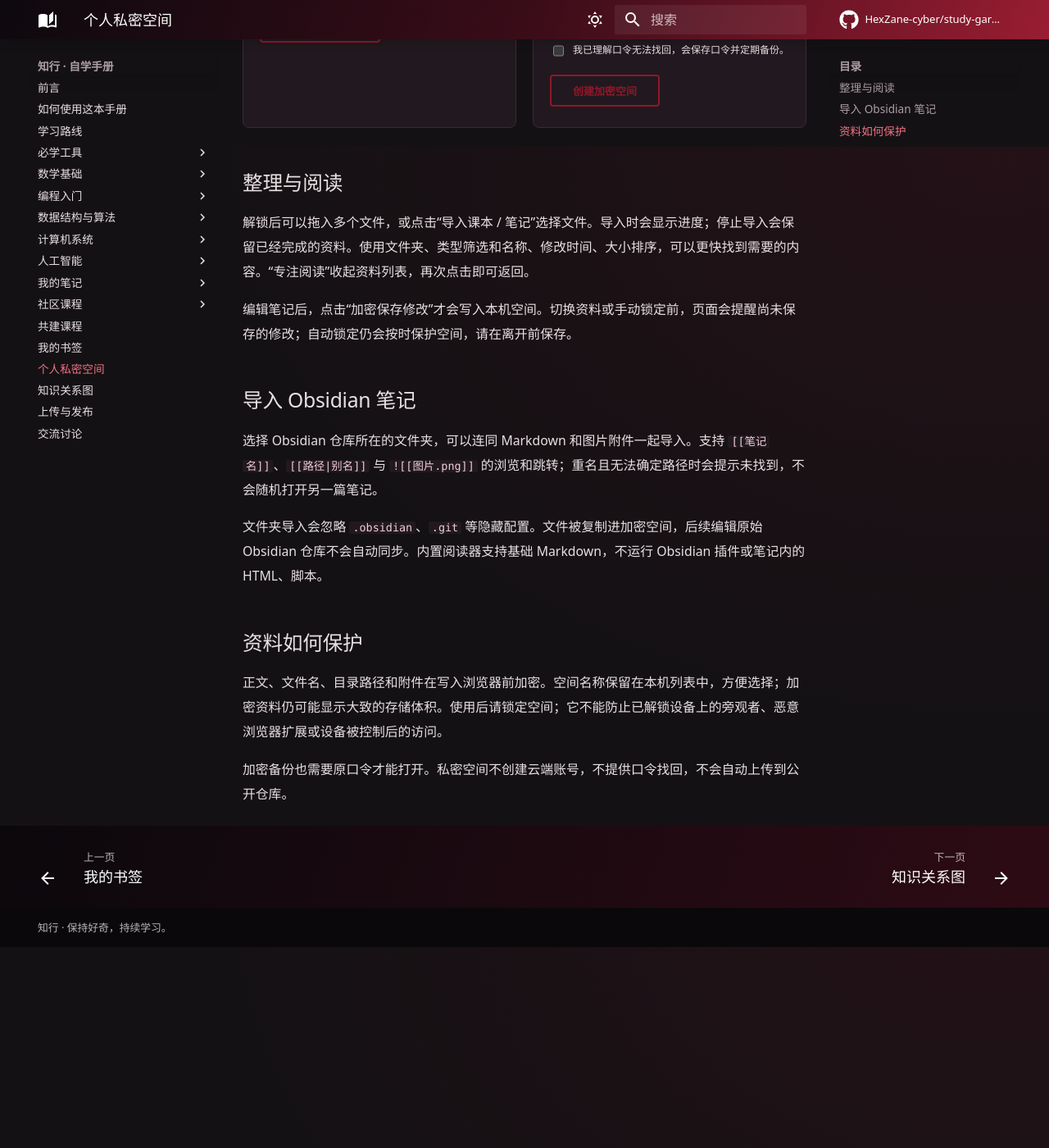
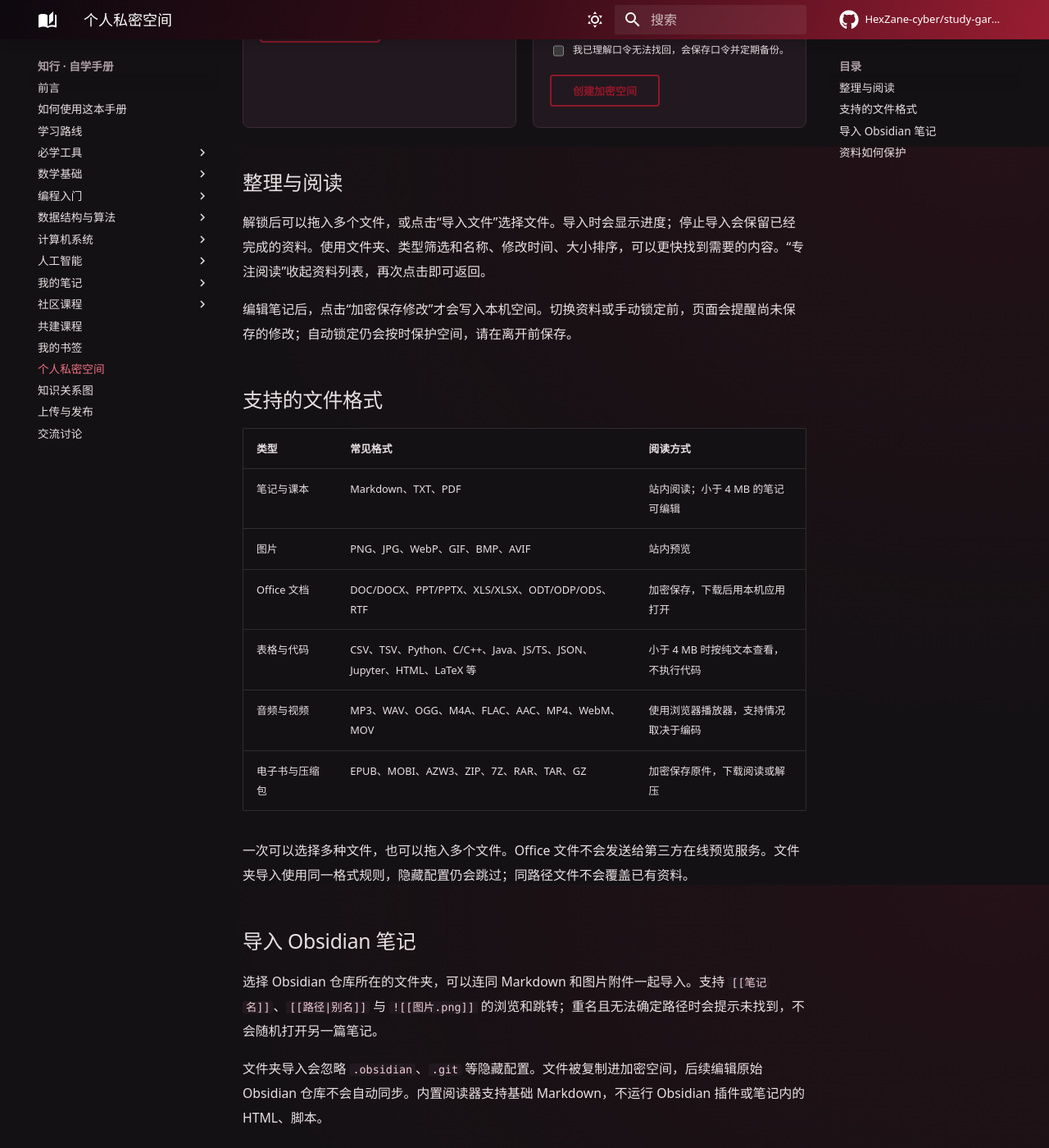
Before and after one commit to HexZane-cyber/study-garden, an MkDocs documentation site: the page built from docs/private.md, in a window 1280 px wide and 1400 px high, scrolled down 721 px. Shown: the whole window at 82% size. Built offline with MkDocs 1.6.1 and Material for MkDocs 9.7.7, drawn with Linux system fonts in a browser that asks for light colours; comment, search, counter and statistics services are not loaded; before the commit the page ends 1876 px from its top, so only the background shows below that.

Commit message:
Support mixed learning file formats in encrypted personal library

```diff
--- /dev/null
+++ b/docs/assets/vault-formats.js
@@ -0,0 +1,13 @@
+(function(root,factory){const api=factory();if(typeof module==='object'&&module.exports)module.exports=api;else root.VaultFormats=api;})(typeof window!=='undefined'?window:globalThis,function(){
+ 'use strict';
+ const groups={note:['md','markdown','txt'],pdf:['pdf'],image:['png','jpg','jpeg','webp','gif','bmp','avif'],document:['doc','docx','odt','rtf'],slides:['ppt','pptx','odp'],sheet:['xls','xlsx','ods','csv','tsv'],ebook:['epub','mobi','azw3'],audio:['mp3','wav','ogg','m4a','flac','aac'],video:['mp4','webm','mov','m4v'],code:['py','ipynb','c','h','cpp','hpp','java','js','ts','tsx','jsx','json','yaml','yml','toml','xml','html','css','sql','sh','ps1','tex','log'],archive:['zip','7z','rar','tar','gz']};
+ const labels={note:'笔记',pdf:'PDF',image:'图片',document:'文档',slides:'演示文稿',sheet:'表格',ebook:'电子书',audio:'音频',video:'视频',code:'代码 / 数据',archive:'压缩包',other:'其他文件'};
+ const lookup=new Map(Object.entries(groups).flatMap(([kind,exts])=>exts.map(ext=>[ext,kind])));
+ const extension=path=>String(path||'').split('/').pop().split('.').slice(1).pop()?.toLowerCase()||'';
+ const kind=path=>lookup.get(extension(path))||'other';
+ const supported=path=>kind(path)!=='other';
+ const text=path=>['note','code'].includes(kind(path))||['csv','tsv'].includes(extension(path));
+ const markdown=path=>['md','markdown'].includes(extension(path));
+ const mime=path=>({pdf:'application/pdf',png:'image/png',jpg:'image/jpeg',jpeg:'image/jpeg',webp:'image/webp',gif:'image/gif',bmp:'image/bmp',avif:'image/avif',mp3:'audio/mpeg',wav:'audio/wav',ogg:'audio/ogg',m4a:'audio/mp4',flac:'audio/flac',aac:'audio/aac',mp4:'video/mp4',webm:'video/webm',mov:'video/quicktime',m4v:'video/mp4'})[extension(path)]||'application/octet-stream';
+ return {groups,labels,kind,supported,text,markdown,mime,accept:[...lookup.keys()].map(ext=>'.'+ext).join(',')};
+});
--- a/docs/assets/vault.js
+++ b/docs/assets/vault.js
@@ -8,7 +8,8 @@
   const ensureSession=gen=>{if(gen!==generation||!key)throw stale();};
   const dirty=()=>editor&&editor.input.value!==editor.original;
   const canLeave=()=>!dirty()||confirm('笔记有尚未加密保存的修改。确定放弃这些修改吗？');
-  const supported=/\.(pdf|md|markdown|txt|png|jpe?g|webp|gif)$/i;
+  const F=window.VaultFormats;
+  $('#vault-file-input').accept=F.accept;
   const uuid=/^[a-f0-9-]{36}$/i;
   const message=text=>{$('#vault-status').textContent=text;};
   const request=req=>new Promise((resolve,reject)=>{req.onsuccess=()=>resolve(req.result);req.onerror=()=>reject(req.error);});
@@ -17,11 +18,11 @@
   async function put(name,record){const tx=db.transaction(name,'readwrite');const done=completed(tx);tx.objectStore(name).put(record);await done;}
   const get=(name,id)=>request(store(name).get(id));
   const all=(name,index,value)=>request(index?store(name).index(index).getAll(value):store(name).getAll());
-  function revoke(){for(const url of urls)URL.revokeObjectURL(url);urls=[];}
+  function revoke(){document.querySelectorAll('#vault-reader audio,#vault-reader video').forEach(media=>{media.pause();media.removeAttribute('src');media.load();});for(const url of urls)URL.revokeObjectURL(url);urls=[];}
   function blobURL(blob){const url=URL.createObjectURL(blob);urls.push(url);return url;}
   function download(name,blob){const a=document.createElement('a'),url=URL.createObjectURL(blob);a.href=url;a.download=name;a.click();setTimeout(()=>URL.revokeObjectURL(url),30000);}
   function formatSize(n){return n<1024*1024?`${Math.round(n/1024)} KB`:`${(n/1024/1024).toFixed(1)} MB`;}
-  function type(f){return /\.(md|markdown|txt)$/i.test(f.path)?'note':/\.pdf$/i.test(f.path)?'pdf':'image';}
+  function type(f){return F.kind(f.path);}
   function controls(){
     document.querySelectorAll('#vault-create button,#vault-unlock button,#vault-open button,#vault-restore').forEach(b=>{
       b.disabled=busy&&b.id!=='vault-lock'&&b.id!=='vault-cancel-import';
@@ -108,7 +109,7 @@
     for(const f of filtered){
       const b=document.createElement('button');b.type='button';b.className='vault-file'+(active===f.id?' active':'');b.setAttribute('aria-current',String(active===f.id));
       const title=document.createElement('strong'),small=document.createElement('small');title.textContent=f.path.split('/').pop();
-      small.textContent=`${type(f)==='pdf'?'PDF':type(f)==='note'?'笔记':'图片'} · ${f.path} · ${formatSize(f.size)}`;
+      small.textContent=`${F.labels[type(f)]} · ${f.path} · ${formatSize(f.size)}`;
       b.append(title,small);b.onclick=()=>{if(canLeave())run(()=>read(f));};fragment.append(b);
     }
     list.append(fragment);controls();
@@ -144,7 +145,7 @@
     for(const file of [...incoming]){
       const source=folder?file.webkitRelativePath||file.name:file.name;
       const path=V.normalizePath(folder?source.split('/').slice(1).join('/')||file.name:source);
-      if(!supported.test(file.name)||source.split('/').some(s=>s.startsWith('.'))||known.has(path)){skipped++;continue;}
+      if(!F.supported(file.name)||source.split('/').some(s=>s.startsWith('.'))||known.has(path)){skipped++;continue;}
       if(file.size>V.MAX_FILE)throw Error(`${file.name} 超过 128 MB，本批尚未导入`);
       known.add(path);accepted.push({file,path});
     }
@@ -205,7 +206,7 @@
   async function read(f){
     const gen=generation;message('正在解密资料…');const blob=await fileBlob(f);ensureSession(gen);
     // Complete asynchronous text decoding before installing any new reader state.
-    const text=type(f)==='note'&&f.size<=4*1024*1024?await blob.text():null;ensureSession(gen);
+    const text=F.text(f.path)&&f.size<=4*1024*1024?await blob.text():null;ensureSession(gen);
     active=f.id;editor=null;revoke();const reader=$('#vault-reader');reader.replaceChildren();
     const h=document.createElement('h2');h.textContent=f.path;reader.append(h);
     const actions=document.createElement('div');actions.className='vault-toolbar';
@@ -215,11 +216,11 @@
       if(!confirm(`删除「${f.path}」？${dirty()?'尚未保存的修改也会丢弃。':''}请确认已有需要的备份。`))return;
       await removeFile(f.id);ensureSession(gen);active=null;editor=null;revoke();readerEmpty();await loadFiles();message('资料已从本浏览器删除。');
     });reader.append(actions);
-    if(type(f)==='note'){
+    if(F.text(f.path)){
       if(text===null){const p=document.createElement('p');p.textContent='笔记超过 4 MB，请下载后用编辑器阅读。';reader.append(p);}
       else{
-        const article=document.createElement('article');article.className='vault-markdown';article.innerHTML=markdown(text,f);reader.append(article);
-        button('编辑笔记',()=>editNote(f,text,article));
+        const article=document.createElement('article');article.className='vault-markdown';if(F.markdown(f.path))article.innerHTML=markdown(text,f);else{const pre=document.createElement('pre');pre.textContent=text;article.append(pre);}reader.append(article);
+        if(type(f)==='note')button('编辑笔记',()=>editNote(f,text,article));
         for(const image of article.querySelectorAll('[data-vault-image]')){
           const target=files.find(x=>x.id===image.dataset.vaultImage);
           if(target){const imageBlob=await fileBlob(target);ensureSession(gen);image.src=blobURL(imageBlob);}
@@ -228,7 +229,11 @@
     }else if(type(f)==='pdf'){
       const iframe=document.createElement('iframe');iframe.title=f.name;iframe.src=blobURL(new Blob([blob],{type:'application/pdf'}));iframe.className='vault-pdf';reader.append(iframe);
       const p=document.createElement('p');p.className='reading-meta';p.textContent='若浏览器不支持 PDF 内嵌预览，请使用“下载原文件”在本机阅读。';reader.append(p);
-    }else{const image=document.createElement('img');image.alt=f.name;image.src=blobURL(blob);image.className='vault-image';reader.append(image);}
+    }else if(type(f)==='image'){const image=document.createElement('img');image.alt=f.name;image.src=blobURL(new Blob([blob],{type:F.mime(f.path)}));image.className='vault-image';reader.append(image);
+    }else if(['audio','video'].includes(type(f))){
+      const media=document.createElement(type(f));media.controls=true;media.preload='metadata';media.src=blobURL(new Blob([blob],{type:F.mime(f.path)}));media.style.maxWidth='100%';media.setAttribute('aria-label',f.name);reader.append(media);
+      const hint=document.createElement('p');hint.textContent='播放支持取决于浏览器及文件编码，无法播放时可下载原文件。';reader.append(hint);
+    }else{const hint=document.createElement('p');hint.textContent='原文件已加密保存。此格式暂不提供网页预览，请点击“下载原文件”，使用本机应用打开。压缩包仅保存原件，不自动解压。';reader.append(hint);}
     renderFiles();message('资料已在本机解密，使用后请锁定空间。');
   }
   async function backup(){
--- a/docs/private.md
+++ b/docs/private.md
@@ -15,11 +15,11 @@
 
 <section id="vault-open" hidden>
 <div class="vault-heading"><div><span class="vault-eyebrow">我的资料库</span><strong id="vault-name"></strong><span id="vault-count" class="reading-meta"></span></div><button id="vault-lock" type="button" class="md-button">锁定空间</button></div>
-<div class="vault-toolbar vault-primary-actions"><button id="vault-import" class="md-button md-button--primary" type="button">导入课本 / 笔记</button><button id="vault-folder" class="md-button" type="button">导入 Obsidian 文件夹</button><button id="vault-new" class="md-button" type="button">新建笔记</button><button id="vault-backup" class="md-button" type="button">导出加密备份</button></div>
-<div id="vault-dropzone" class="vault-dropzone" tabindex="0" role="button" aria-label="拖入文件或按回车选择要导入的文件"><strong>把课本与笔记拖到这里</strong><span>PDF · Markdown · TXT · 图片附件。文件夹请使用上方的导入按钮。</span></div>
+<div class="vault-toolbar vault-primary-actions"><button id="vault-import" class="md-button md-button--primary" type="button">导入文件</button><button id="vault-folder" class="md-button" type="button">导入 Obsidian 文件夹</button><button id="vault-new" class="md-button" type="button">新建笔记</button><button id="vault-backup" class="md-button" type="button">导出加密备份</button></div>
+<div id="vault-dropzone" class="vault-dropzone" tabindex="0" role="button" aria-label="拖入文件或按回车选择要导入的文件"><strong>把学习资料拖到这里</strong><span>PDF · Office 文档 · 笔记 · 图片 · 音视频 · 代码 · 压缩包。文件夹请使用上方的导入按钮。</span></div>
 <div id="vault-progress" class="vault-progress" hidden><div class="vault-progress-heading"><span id="vault-progress-label" role="status" aria-live="polite"></span><button id="vault-cancel-import" type="button" class="md-button">停止导入</button></div><progress id="vault-progress-bar" max="100" value="0" aria-label="文件导入进度"></progress></div>
 <div class="vault-library-heading"><div class="vault-storage-meter"><span id="vault-storage" class="reading-meta">每空间最多 256 MB</span><progress id="vault-capacity" max="100" value="0" aria-label="私密空间容量使用比例"></progress></div><button id="vault-focus" class="md-button" type="button" aria-pressed="false">专注阅读</button></div>
-<div class="vault-layout"><div class="vault-browser"><label class="vault-control-label" for="vault-search">查找资料</label><input id="vault-search" type="search" aria-label="搜索私密文件" placeholder="搜索文件名或路径…"><label class="vault-control-label" for="vault-directory">文件夹</label><select id="vault-directory" aria-label="筛选私密文件夹"><option value="">全部文件夹</option></select><div class="vault-filter-row"><label>类型<select id="vault-type" aria-label="筛选私密文件类型"><option value="all">全部资料</option><option value="note">笔记</option><option value="pdf">课本 / PDF</option><option value="image">图片附件</option></select></label><label>排序<select id="vault-sort" aria-label="私密文件排序"><option value="name">名称</option><option value="recent">最近修改</option><option value="size">文件大小</option></select></label></div><p id="vault-result-count" class="reading-meta" aria-live="polite"></p><div id="vault-files"></div></div><section id="vault-reader" class="vault-reader" aria-label="私密资料阅读器"><div class="vault-empty"><span class="vault-empty-kicker">从一份资料开始</span><h2>留一个安静的学习角落</h2><p>在左侧选择课本或笔记，也可以新建一篇笔记，记录今天学到的内容。</p></div></section></div>
+<div class="vault-layout"><div class="vault-browser"><label class="vault-control-label" for="vault-search">查找资料</label><input id="vault-search" type="search" aria-label="搜索私密文件" placeholder="搜索文件名或路径…"><label class="vault-control-label" for="vault-directory">文件夹</label><select id="vault-directory" aria-label="筛选私密文件夹"><option value="">全部文件夹</option></select><div class="vault-filter-row"><label>类型<select id="vault-type" aria-label="筛选私密文件类型"><option value="all">全部资料</option><option value="note">笔记</option><option value="pdf">课本 / PDF</option><option value="image">图片附件</option><option value="document">Word / 文档</option><option value="slides">PPT / 演示</option><option value="sheet">表格</option><option value="ebook">电子书</option><option value="audio">音频</option><option value="video">视频</option><option value="code">代码 / 数据</option><option value="archive">压缩包</option><option value="other">其他文件</option></select></label><label>排序<select id="vault-sort" aria-label="私密文件排序"><option value="name">名称</option><option value="recent">最近修改</option><option value="size">文件大小</option></select></label></div><p id="vault-result-count" class="reading-meta" aria-live="polite"></p><div id="vault-files"></div></div><section id="vault-reader" class="vault-reader" aria-label="私密资料阅读器"><div class="vault-empty"><span class="vault-empty-kicker">从一份资料开始</span><h2>留一个安静的学习角落</h2><p>在左侧选择课本或笔记，也可以新建一篇笔记，记录今天学到的内容。</p></div></section></div>
 <p class="reading-meta vault-limits">单文件上限 128 MB，每空间上限 256 MB。10 分钟未操作自动锁定，请及时加密保存笔记修改。</p>
 <details class="vault-danger vault-management"><summary>存储与空间管理</summary><div class="vault-management-body"><h3>让浏览器保留资料</h3><p id="vault-storage-hint">可请求浏览器优先保留本站的本机资料，是否允许由浏览器决定。仍需定期导出备份。</p><button id="vault-persist" type="button" class="md-button">请求保留本机资料</button><div class="vault-delete-section"><h3>删除当前空间</h3><p>会清除本浏览器中此空间的加密资料。请先导出需要保留的备份。</p><button id="vault-delete-space" type="button" class="md-button">删除当前空间</button></div></div></details>
 </section>
@@ -30,9 +30,22 @@
 
 ## 整理与阅读
 
-解锁后可以拖入多个文件，或点击“导入课本 / 笔记”选择文件。导入时会显示进度；停止导入会保留已经完成的资料。使用文件夹、类型筛选和名称、修改时间、大小排序，可以更快找到需要的内容。“专注阅读”收起资料列表，再次点击即可返回。
+解锁后可以拖入多个文件，或点击“导入文件”选择文件。导入时会显示进度；停止导入会保留已经完成的资料。使用文件夹、类型筛选和名称、修改时间、大小排序，可以更快找到需要的内容。“专注阅读”收起资料列表，再次点击即可返回。
 
 编辑笔记后，点击“加密保存修改”才会写入本机空间。切换资料或手动锁定前，页面会提醒尚未保存的修改；自动锁定仍会按时保护空间，请在离开前保存。
+
+## 支持的文件格式
+
+| 类型 | 常见格式 | 阅读方式 |
+| --- | --- | --- |
+| 笔记与课本 | Markdown、TXT、PDF | 站内阅读；小于 4 MB 的笔记可编辑 |
+| 图片 | PNG、JPG、WebP、GIF、BMP、AVIF | 站内预览 |
+| Office 文档 | DOC/DOCX、PPT/PPTX、XLS/XLSX、ODT/ODP/ODS、RTF | 加密保存，下载后用本机应用打开 |
+| 表格与代码 | CSV、TSV、Python、C/C++、Java、JS/TS、JSON、Jupyter、HTML、LaTeX 等 | 小于 4 MB 时按纯文本查看，不执行代码 |
+| 音频与视频 | MP3、WAV、OGG、M4A、FLAC、AAC、MP4、WebM、MOV | 使用浏览器播放器，支持情况取决于编码 |
+| 电子书与压缩包 | EPUB、MOBI、AZW3、ZIP、7Z、RAR、TAR、GZ | 加密保存原件，下载阅读或解压 |
+
+一次可以选择多种文件，也可以拖入多个文件。Office 文件不会发送给第三方在线预览服务。文件夹导入使用同一格式规则，隐藏配置仍会跳过；同路径文件不会覆盖已有资料。
 
 ## 导入 Obsidian 笔记
 
--- a/overrides/main.html
+++ b/overrides/main.html
@@ -15,6 +15,7 @@
   {% elif page and page.file.src_uri == "private.md" %}
     <script src="{{ 'assets/vendor/fflate.min.js' | url }}" defer></script>
     <script src="{{ 'assets/vault-core.js' | url }}" defer></script>
+    <script src="{{ 'assets/vault-formats.js' | url }}" defer></script>
     <script src="{{ 'assets/vault.js' | url }}" defer></script>
   {% endif %}
 {% endblock %}
```
Also changed, not shown: README.md (+2 -0 lines), docs/library.md (+4 -0 lines), 4 other files.
